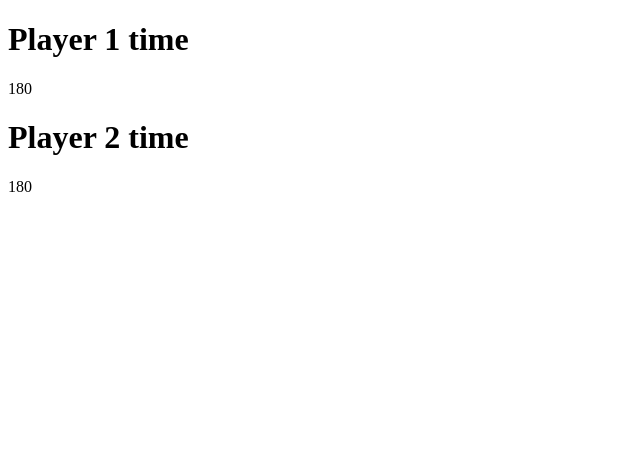
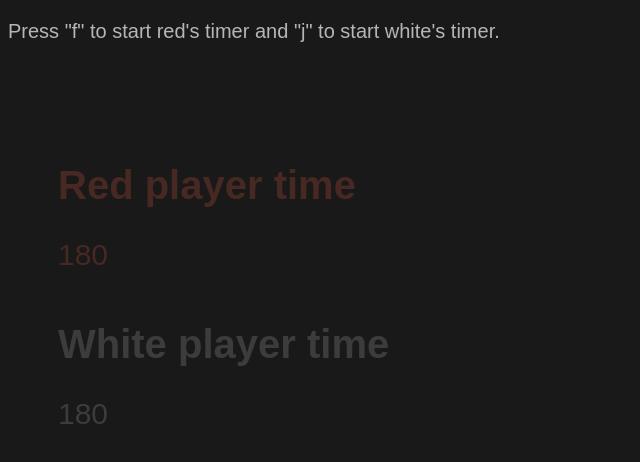
Before and after one commit to aezarebski/backgammon-clock, a plain HTML site: page backgammon-clock.html in a window 1280 px wide. Shown: the whole page, without its empty margins (0-640 px from the left). Drawn offline with nearby package versions, Linux system fonts and the light colour scheme.

Commit message:
Colour (#1)
* add a style sheet to make things look nice

* toggle the styling based on game state

* improve the documentation

```diff
--- a/backgammon-clock.html
+++ b/backgammon-clock.html
@@ -2,6 +2,7 @@
 <html lang="en">
     <head>
         <meta charset="utf-8"/>
+        <link rel="stylesheet" href="stylesheet.css">
     </head>
 
     <body>
@@ -12,15 +13,18 @@
 			      crossorigin="anonymous">
         </script>
 
-        <h1>Player 1 time</h1>
+	<p class="information" style="margin-bottom:100px;">
+	Press "f" to start red's timer and "j" to start white's timer.
+	</p>
 
-        <p id="playerOneTime"></p>
+        <h1 id="playerOneName" class="playerOneOff">Red player time</h1>
+        <p id="playerOneTime" class="playerOneOff"></p>
 
-        <h1>Player 2 time</h1>
-
-        <p id="playerTwoTime"></p>
+        <h1 id="playerTwoName" class="playerTwoOff">White player time</h1>
+        <p id="playerTwoTime" class="playerTwoOff"></p>
 
         <h1 id="result"></h1>
+
 
         <script
 			      src="http://localhost:8000/bgclock.js">
--- a/bgclock.js
+++ b/bgclock.js
@@ -51,12 +51,17 @@ function runTimerTwo() {
 
 function clockRanOut(playerNumber) {
     gameClockState = ClockState.OFF;
-    document.getElementById("result").innerHTML = "Player " + playerNumber + " ran out of time!";
+    var message = (playerNumber == 1 ? "Red" : "White") + " player ran out of time!";
+    document.getElementById("result").innerHTML = message;
 }
 
 
 $('body').on('keyup', function() {
     if (event.which == PlayerKey.PLAYERONE) {
+        document.getElementById("playerOneName").className = "playerOneOn"
+        document.getElementById("playerOneTime").className = "playerOneOn"
+        document.getElementById("playerTwoName").className = "playerTwoOff"
+        document.getElementById("playerTwoTime").className = "playerTwoOff"
         if (gameClockState != ClockState.PLAYERONE) {
             gameClockState = ClockState.PLAYERONE;
             playerOneTime += numSecondsPerPlay;
@@ -64,6 +69,10 @@ $('body').on('keyup', function() {
             runTimerOne();
         }
     } else if (event.which == PlayerKey.PLAYERTWO) {
+        document.getElementById("playerOneName").className = "playerOneOff"
+        document.getElementById("playerOneTime").className = "playerOneOff"
+        document.getElementById("playerTwoName").className = "playerTwoOn"
+        document.getElementById("playerTwoTime").className = "playerTwoOn"
         if (gameClockState != ClockState.PLAYERTWO) {
             gameClockState = ClockState.PLAYERTWO;
             playerTwoTime += numSecondsPerPlay;
--- /dev/null
+++ b/stylesheet.css
@@ -0,0 +1,42 @@
+body {
+    background-color: rgba(1, 1, 1, 0.9);
+    color: rgba(200, 200, 200, 1);
+    font-family: Arial, Helvetica, sans-serif;
+}
+
+h1 {
+    font-size: 40px;
+    padding-top: 20px;
+}
+
+p {
+    font-size: 30px;
+}
+
+.information {
+    color: rgba(200, 200, 200, 0.9);
+    font-size: 20px;
+}
+
+
+.playerOneOff {
+    border-color: rgba(255, 99, 71, 0.2);
+    color: rgba(255, 99, 71, 0.2);
+    padding-left: 50px;
+}
+
+.playerOneOn {
+    border-color: rgba(255, 99, 71, 1);
+    color: rgba(255, 99, 71, 1);
+    padding-left: 50px;
+}
+
+.playerTwoOff {
+    color: rgba(200, 200, 200, 0.2);
+    padding-left: 50px;
+}
+
+.playerTwoOn {
+    color: rgba(200, 200, 200, 1);
+    padding-left: 50px;
+}
```
Also changed, not shown: 1 other file.
